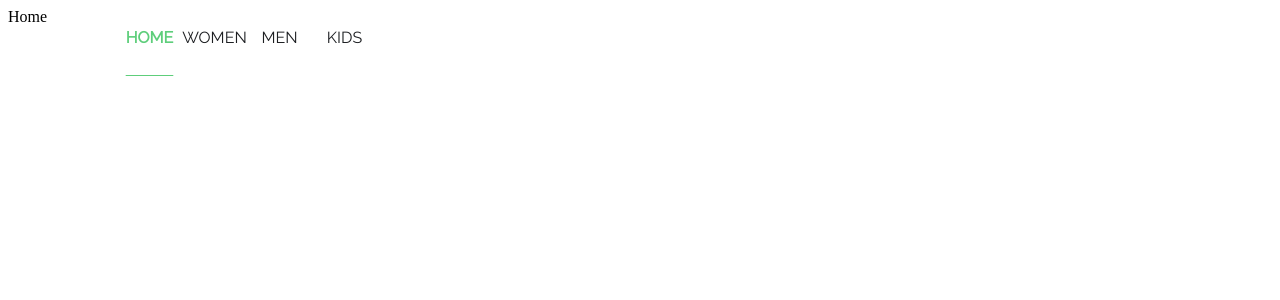
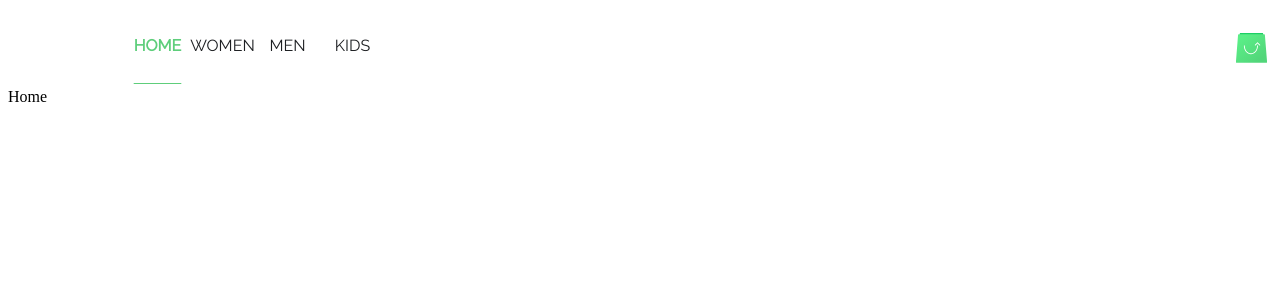
Before and after one commit to Hurado/scandiweb-react-task, a React (Create React App) app: page / in a window 1280 px wide. Shown: the top 300 px of the page. Built offline with nearby package versions, Linux system fonts and the light colour scheme.

Commit message:
Added logo with styles on navbar

```diff
--- a/package.json
+++ b/package.json
@@ -43,6 +43,7 @@
     ]
   },
   "devDependencies": {
-    "@types/styled-components": "^5.1.26"
+    "@types/styled-components": "^5.1.26",
+    "file-loader": "^6.2.0"
   }
 }
--- a/src/components/Navbar.tsx
+++ b/src/components/Navbar.tsx
@@ -1,10 +1,13 @@
 import { Component } from 'react'
-import { Container, NavbarContainer } from '../styles/NavStyle'
+import { Container, NavbarContainer, Wrapper } from '../styles/NavStyle'
+import Logo from '../assets/logo.svg'
 
 export default class Navbar extends Component {
 	render() {
 		return (
 			<>
+			<Wrapper>
+
 				<Container>
 					<NavbarContainer to='/'>Home</NavbarContainer>
 
@@ -14,6 +17,9 @@ export default class Navbar extends Component {
 
 					<NavbarContainer to='/KIDS'>KIDS</NavbarContainer>
 				</Container>
+					<img src={Logo} alt='logo' />
+
+			</Wrapper>
 			</>
 		)
 	}
--- a/src/styles/NavStyle.tsx
+++ b/src/styles/NavStyle.tsx
@@ -38,8 +38,7 @@ export const NavbarContainer = styled(NavLink)`
 	}
 `
 
-export const Container = styled.div`
-	position: absolute;
+export const Container = styled.span`
 	left: 0%;
 	right: 0%;
 	top: 0%;
@@ -50,3 +49,9 @@ export const Container = styled.div`
 	margin-top: 28px;
 	background: #ffffff;
 `
+
+
+export const Wrapper = styled.span`
+	display: flex;
+	justify-content: space-between;
+`
--- /dev/null
+++ b/src/utilities/custom.d.ts
@@ -0,0 +1,4 @@
+declare module "*.svg" {
+    const content: any;
+    export default content;
+  }
```
Also changed, not shown: tsconfig.json (+2 -8 lines), src/assets/logo.svg (added), 1 other file (tests, documents, lock files or other folders).
